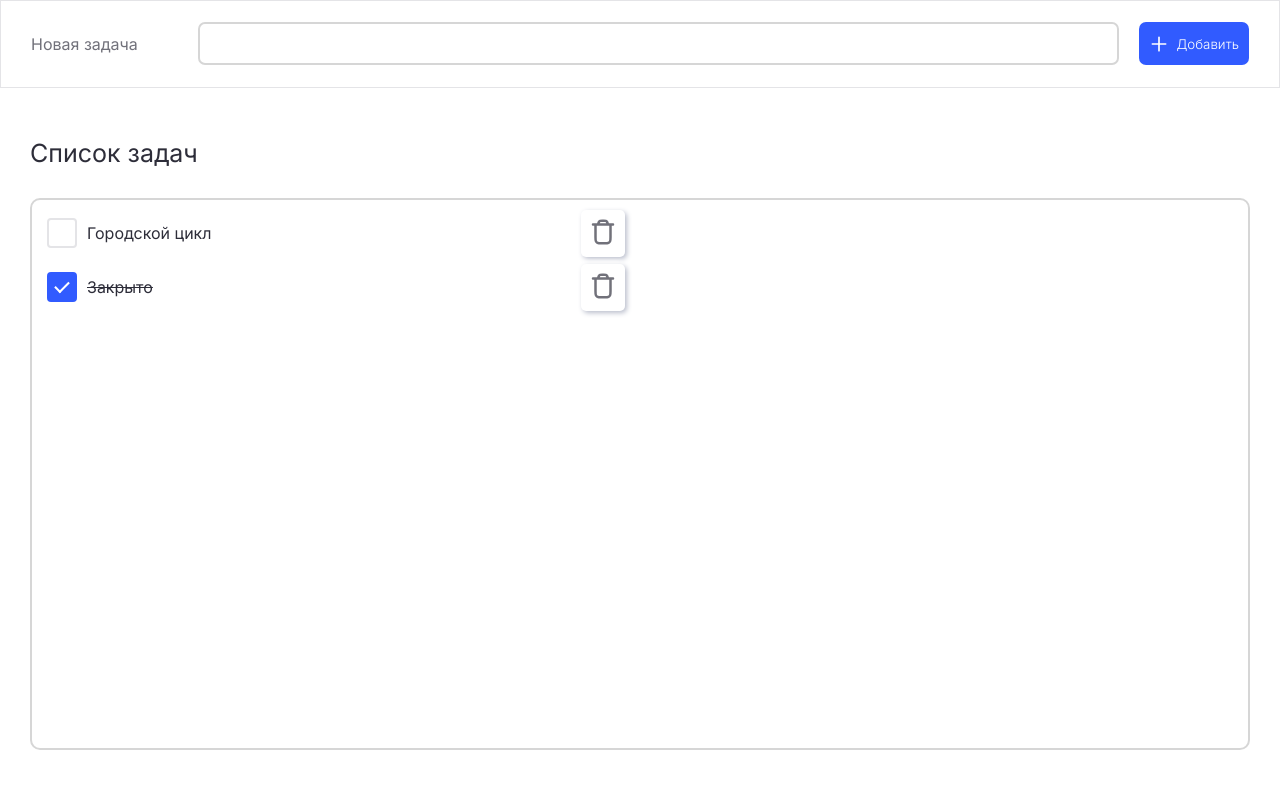
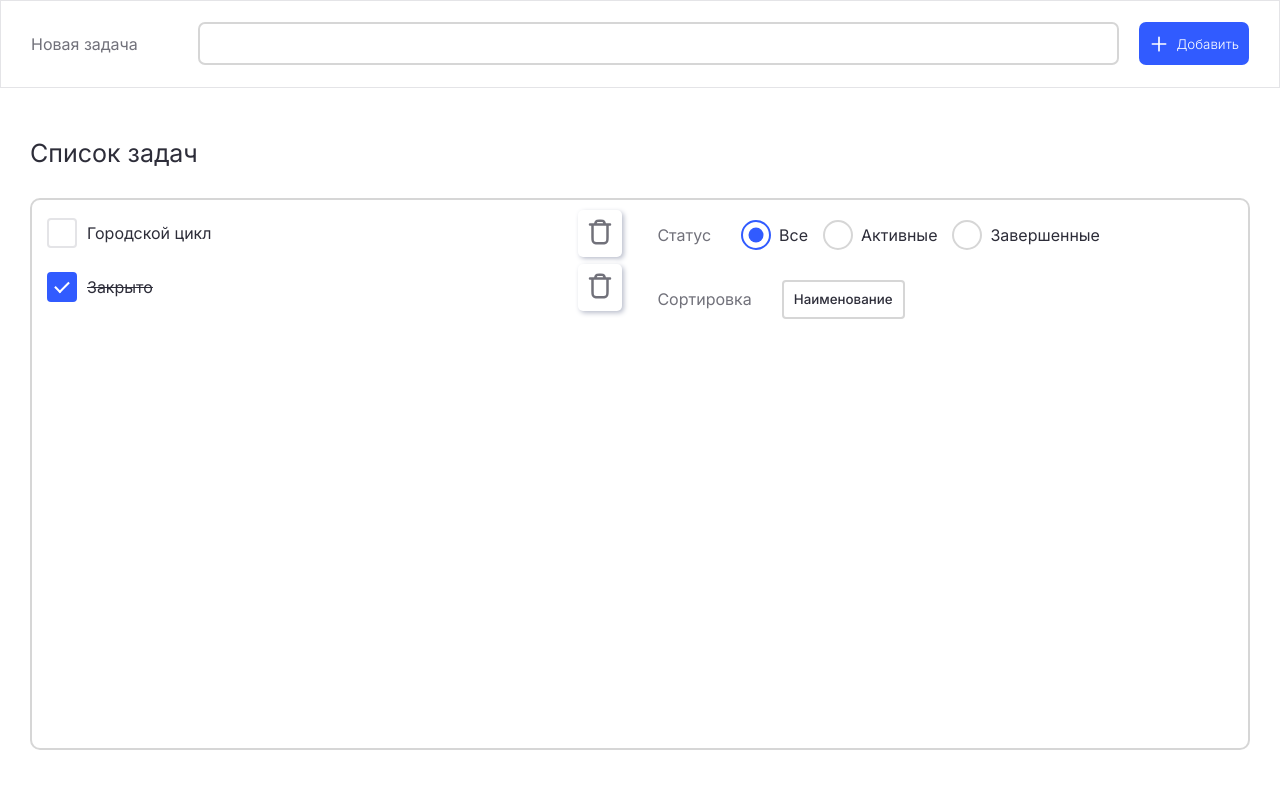
Before and after one commit to lulalend/todo, a React (Vite) app: page / in a window 1280 px wide. Shown: the top 788 px of the page. Built offline with nearby package versions, Linux system fonts and the light colour scheme.

Commit message:
add list's settings

```diff
--- a/src/App.tsx
+++ b/src/App.tsx
@@ -1,6 +1,7 @@
 import './App.css';
 import plusSvg from './assets/plus.svg';
 import { TaskList } from './components/taskList/TaskList.tsx';
+import { ListSettings } from './components/listSettings/ListSettings.tsx';
 
 export const App = () => {
   return (
@@ -19,6 +20,7 @@ export const App = () => {
         <h1>Список задач</h1>
         <div className='taskContainer'>
           <TaskList />
+          <ListSettings />
         </div>
       </main>
     </div>
--- /dev/null
+++ b/src/components/listSettings/ListSettings.tsx
@@ -0,0 +1,41 @@
+import './style.css';
+import { useState } from 'react';
+import { RadioGroup } from './components/radioGroup/RadioGroup.tsx';
+import { Dropdown } from './components/dropdown/Dropdown.tsx';
+
+export const ListSettings = () => {
+  const [status, setStatus] = useState<'all' | 'active' | 'completed'>('all');
+  const [sortBy, setSortBy] = useState<'name' | 'status'>('name');
+
+  const statusOptions = [
+    { value: 'all', label: 'Все' },
+    { value: 'active', label: 'Активные' },
+    { value: 'completed', label: 'Завершенные' },
+  ];
+
+  const sortOptions = [
+    { value: 'name', label: 'Наименование' },
+    { value: 'status', label: 'Статус' },
+  ];
+
+  return (
+    <div className='settingsContainer'>
+      <div className='row'>
+        <span className='greyFont'>Статус</span>
+        <RadioGroup
+          options={statusOptions}
+          selectedValue={status}
+          onChange={(value) => setStatus(value as 'all' | 'active' | 'completed')}
+        />
+      </div>
+      <div className='row'>
+        <span className='greyFont'>Сортировка</span>
+        <Dropdown
+          options={sortOptions}
+          selectedValue={sortBy}
+          onChange={(value) => setSortBy(value as 'name' | 'status')}
+        />
+      </div>
+    </div>
+  );
+};
--- /dev/null
+++ b/src/components/listSettings/components/dropdown/Dropdown.tsx
@@ -0,0 +1,26 @@
+import './style.css';
+
+type Props = {
+  options: { value: string; label: string }[];
+  selectedValue: string;
+  onChange: (value: string) => void;
+};
+
+export const Dropdown = (
+  {
+    options,
+    selectedValue,
+    onChange,
+  }: Props) => (
+  <select
+    value={selectedValue}
+    onChange={(e) => onChange(e.target.value)}
+    className='dropdown'
+  >
+    {options.map((option) => (
+      <option key={option.value} value={option.value}>
+        {option.label}
+      </option>
+    ))}
+  </select>
+);
--- /dev/null
+++ b/src/components/listSettings/components/dropdown/style.css
@@ -0,0 +1,19 @@
+.dropdown {
+    padding: 10px;
+    width: fit-content;
+
+    outline: none;
+    border: 2px var(--gray) solid;
+    border-radius: 4px;
+
+    background-color: var(--white);
+
+    font-family: inherit;
+    color: var(--font-color);
+    font-weight: 500;
+
+    cursor: pointer;
+    transition: var(--transition);
+
+    appearance: none;
+}
--- /dev/null
+++ b/src/components/listSettings/components/radioGroup/RadioGroup.tsx
@@ -0,0 +1,29 @@
+import './style.css';
+
+type Props = {
+  options: { value: string; label: string }[];
+  selectedValue: string;
+  onChange: (value: string) => void;
+};
+
+export const RadioGroup = (
+  {
+    options,
+    selectedValue,
+    onChange,
+  }: Props ) => (
+  <div className='radioGroup'>
+    {options.map((option) => (
+      <label key={option.value} className='radioOption'>
+        <input
+          type='radio'
+          value={option.value}
+          checked={selectedValue === option.value}
+          onChange={() => onChange(option.value)}
+        />
+        <div className='customRadio'></div>
+        <span>{option.label}</span>
+      </label>
+    ))}
+  </div>
+);
--- /dev/null
+++ b/src/components/listSettings/components/radioGroup/style.css
@@ -0,0 +1,45 @@
+.radioGroup {
+    display: flex;
+    gap: 15px;
+}
+
+.radioOption {
+    display: flex;
+    align-items: center;
+    gap: 8px;
+    cursor: pointer;
+}
+
+.radioOption input[type='radio'] {
+    opacity: 0;
+    position: absolute;
+}
+
+.radioOption .customRadio {
+    width: 30px;
+    height: 30px;
+    border: 2px solid var(--gray);
+    border-radius: 50%;
+    position: relative;
+    transition: var(--transition);
+}
+
+.radioOption .customRadio::after {
+    content: '';
+    width: 15px;
+    height: 15px;
+    background-color: var(--secondary-color);
+    border-radius: 50%;
+    position: absolute;
+    top: 50%;
+    left: 50%;
+    transform: translate(-50%, -50%) scale(0);
+}
+
+.radioOption input[type='radio']:checked + .customRadio {
+    border: 2px solid var(--secondary-color);
+}
+
+.radioOption input[type='radio']:checked + .customRadio::after {
+    transform: translate(-50%, -50%) scale(1);
+}
--- /dev/null
+++ b/src/components/listSettings/style.css
@@ -0,0 +1,17 @@
+.settingsContainer {
+    display: flex;
+    flex-direction: column;
+    gap: 30px;
+
+    padding: 20px;
+
+    width: 100%;
+}
+
+.row {
+    display: flex;
+    flex-direction: row;
+    align-items: center;
+
+    gap: 30px;
+}
--- a/src/components/taskList/TaskList.tsx
+++ b/src/components/taskList/TaskList.tsx
@@ -28,7 +28,7 @@ export const TaskList = () => {
   };
 
   return (
-    <div className='taskList'>
+    <div className='listContainer'>
       {tasks.map((task: Task) => (
         <div key={task.id} className='task'>
           <input
--- a/src/components/taskList/style.css
+++ b/src/components/taskList/style.css
@@ -1,4 +1,4 @@
-.taskList {
+.listContainer {
     display: flex;
     flex-direction: column;
     align-items: start;
@@ -6,7 +6,7 @@
     gap: 7px;
 
     height: 100%;
-    width: 50%;
+    width: 100%;
 
     padding: 10px 15px;
 }
```
